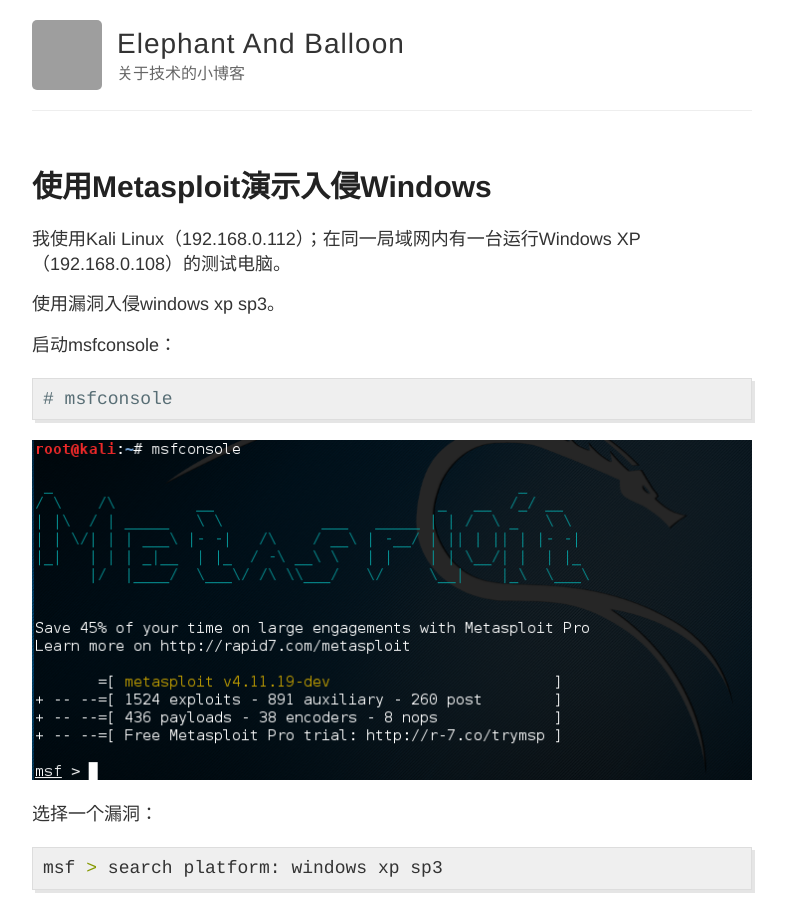
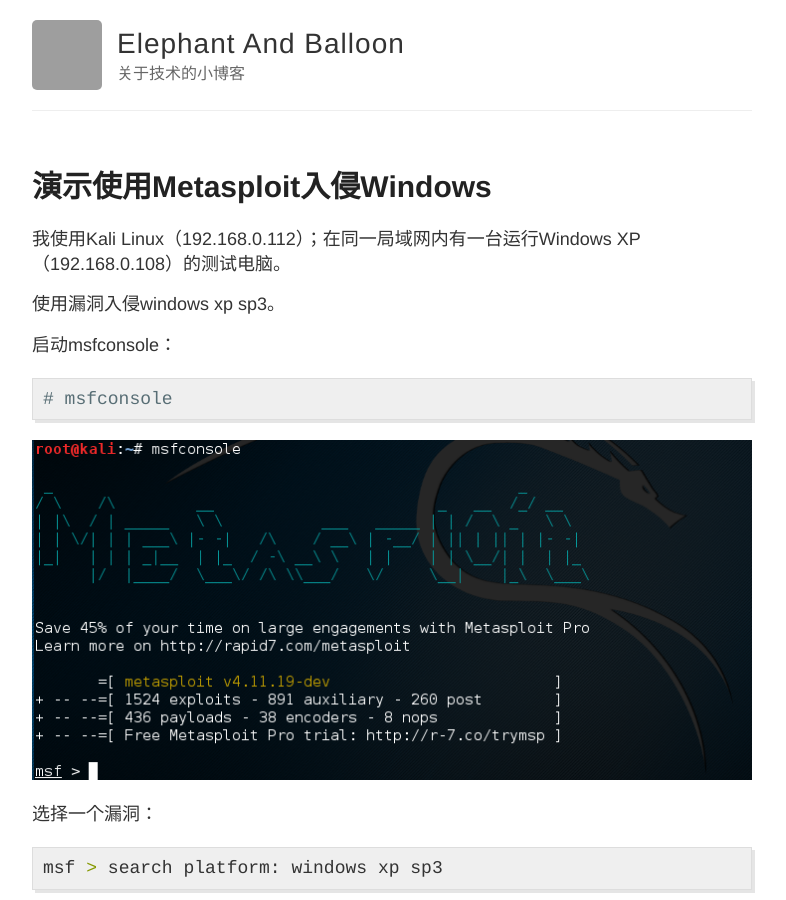
Before and after one commit to tiancode/tiancode.github.io, a Jekyll site: the page built from _posts/2016-4-15-kali-linux-n-hack-windows-xp.md, in a window 1280 px wide and 900 px high. Shown: the whole window, without its empty margins (248-1034 px from the left). Built offline with Jekyll 4.4.1, drawn with Linux system fonts in a browser that asks for light colours; comment, search, counter and statistics services are not loaded; grey boxes are pictures that could not be loaded.

```diff
--- a/_posts/2016-4-15-kali-linux-n-hack-windows-xp.md
+++ b/_posts/2016-4-15-kali-linux-n-hack-windows-xp.md
@@ -1,6 +1,6 @@
 ---
 layout: post
-title: 使用Metasploit演示入侵Windows
+title: 演示使用Metasploit入侵Windows
 ---
 
 我使用Kali Linux（192.168.0.112）；在同一局域网内有一台运行Windows XP（192.168.0.108）的测试电脑。
```
Also changed, not shown: 1 other file.
